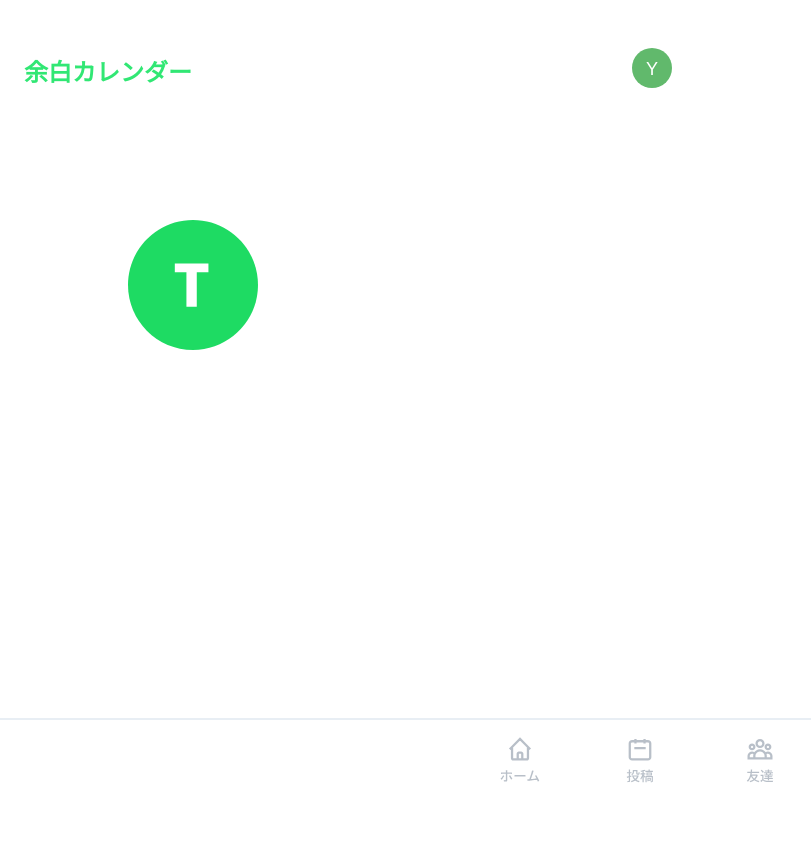
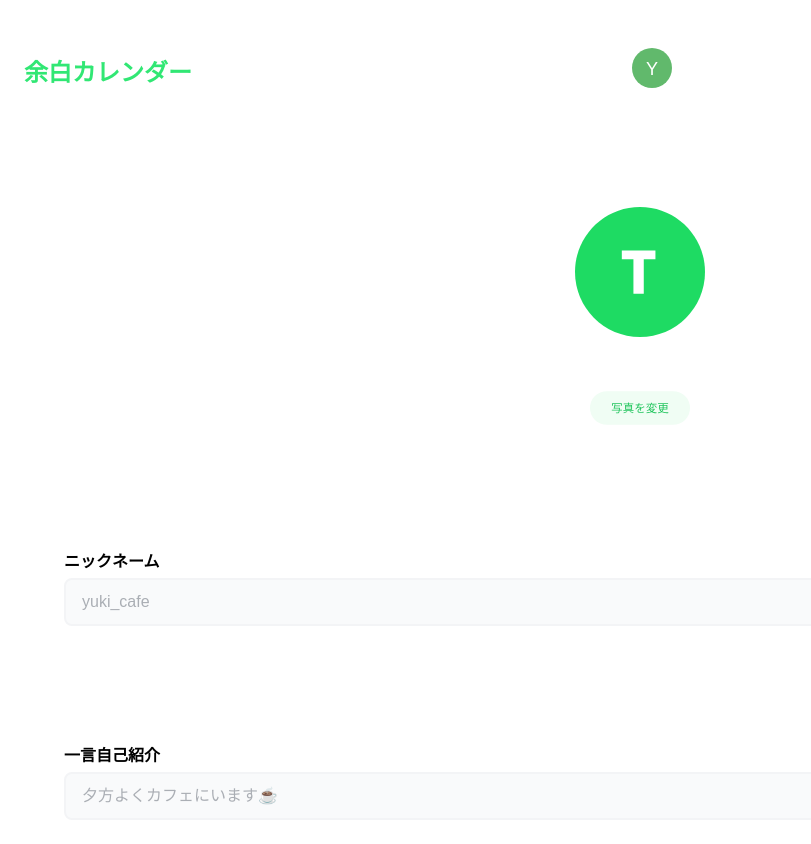
Before and after one commit to kinako1415/yohaku, a Next.js app: page /myPage/setting in a window 1280 px wide. Shown: the top 844 px of the page, without its empty margins (0-811 px from the left). Built offline with nearby package versions, Linux system fonts and the light colour scheme.

Commit message:
設定画面完成

```diff
--- a/src/app/ConditionalFooter.tsx
+++ b/src/app/ConditionalFooter.tsx
@@ -4,7 +4,7 @@ import { Footer } from "@/components/layouts/Footer";
 
 export default function ConditionalHeader() {
   const pathname = usePathname();
-  const hideOn = ["/signin", "/signup"];
+  const hideOn = ["/signin", "/signup,", "/myPage/setting"];
   const shouldShow = !hideOn.includes(pathname);
 
   return shouldShow ? <Footer /> : null;
--- /dev/null
+++ b/src/app/myPage/setting/components/settingInput.tsx
@@ -0,0 +1,29 @@
+"use client";
+
+import { InputField } from "@/components/elements/Input";
+import React, { useState } from "react";
+
+type inputProps = {
+  placeholder: string;
+};
+
+export const SettingInput: React.FC<inputProps> = (props) => {
+  const { placeholder } = props;
+  const [, setInputValue] = useState("");
+
+  const handleChange = (
+    e: React.ChangeEvent<HTMLInputElement | HTMLTextAreaElement>
+  ) => {
+    setInputValue(e.target.value);
+  };
+
+  return (
+    <div>
+      <InputField
+        onChange={handleChange}
+        placeholder={placeholder}
+        type="textarea"
+      />
+    </div>
+  );
+};
--- a/src/app/myPage/setting/index.module.scss
+++ b/src/app/myPage/setting/index.module.scss
@@ -1,3 +1,20 @@
+.content {
+  width: 90%;
+  margin: 0 auto;
+}
+
 .userIcon {
   padding: 10%;
+  display: flex;
+  flex-direction: column;
+  align-items: center;
 }
+
+.change {
+  margin-top: 5%;
+
+}
+
+.inputProfile {
+  margin-top: 10%;
+}
--- a/src/app/myPage/setting/page.tsx
+++ b/src/app/myPage/setting/page.tsx
@@ -2,12 +2,32 @@ import style from "./index.module.scss";
 
 import Image from "next/image";
 import icon from "@/assets/userIcon.svg";
+import change from "@/assets/change.svg";
+import { SettingInput } from "./components/settingInput";
 
 export default function Page() {
   return (
     <>
-      <div className={style.userIcon}>
-        <Image src={icon} alt="userIcon" width={130} height={130} />
+      <div className={style.content}>
+        <div className={style.userIcon}>
+          <Image src={icon} alt="userIcon" width={130} height={130} />
+          <Image
+            className={style.change}
+            style={{ cursor: "pointer" }}
+            src={change}
+            alt="userIcon"
+            width={100}
+            height={50}
+          />
+        </div>
+        <div className={style.inputName}>
+          <h4>ニックネーム</h4>
+          <SettingInput placeholder="yuki_cafe" />
+        </div>
+        <div className={style.inputProfile}>
+          <h4>一言自己紹介</h4>
+          <SettingInput placeholder="夕方よくカフェにいます☕️" />
+        </div>
       </div>
     </>
   );
```
Also changed, not shown: src/app/myPage/setting/components/settingInput.module.scss (added), src/assets/change.svg (added).
